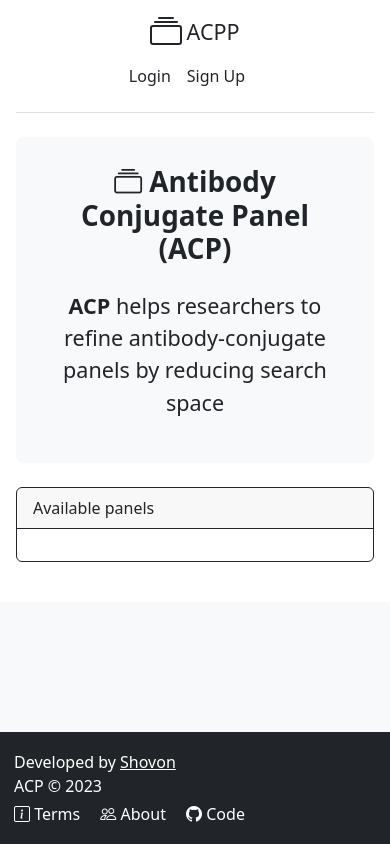
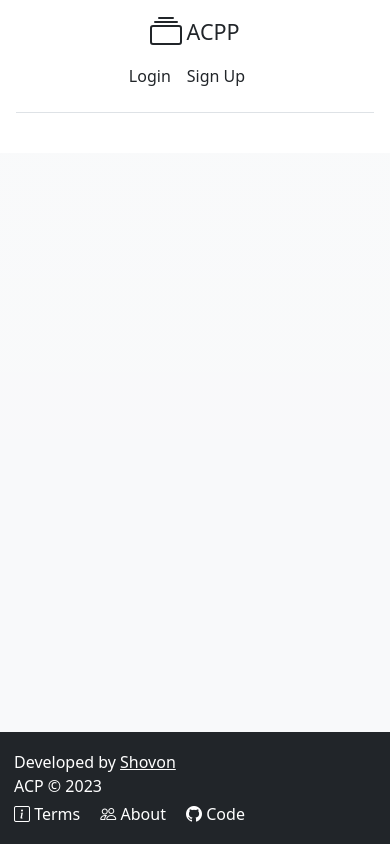
Before and after one commit to arsho/predictor, a Flask app: template project/templates/panels.html in a window 390 px wide. Run offline with Flask 3, Linux system fonts and the light colour scheme; the template is opened without the code that fills it, so the values that code supplies are empty; some libraries are stand-ins or nearby versions.

Commit message:
Added panels

```diff
--- a/project/main.py
+++ b/project/main.py
@@ -4,7 +4,7 @@ from flask import Blueprint, Flask, render_template, request, \
     jsonify, url_for, redirect, flash
 from flask_login import login_required, current_user
 from .controller import get_initial_panels, get_filtered_panels, \
-    get_initial_records, get_antibody_conjugate
+    get_initial_records, get_antibody_conjugate, get_full_data, get_row
 from .models import Panel
 from . import db
 
@@ -19,7 +19,13 @@ def index():
 @main.route('/panels')
 @login_required
 def show_panels():
+    data = get_full_data()
     panels = Panel.query.all()
+    panels = [panel.__dict__ for panel in panels]
+    for panel in panels:
+        panel["records"] = []
+        for id in panel["lab_ids"].split(","):
+            panel["records"].append(get_row(data, id))
     return render_template('panels.html', name=current_user.name,
                            panels=panels)
 
--- a/project/templates/panels.html
+++ b/project/templates/panels.html
@@ -2,96 +2,48 @@
 {% block head %}
 {% endblock %}
 {% block content %}
-<div class="p-4 mb-4 bg-light rounded-3 text-center">
-    <div class="container-fluid py-1">
-        <h3 class="display-6 fw-bold">
-            <i class="bi bi-collection"></i>
-            Antibody Conjugate Panel (ACP)
-        </h3>
-        <div class="row justify-content-md-center mt-4">
-            <p class="col-md-12 fs-4">
-                <b>ACP</b> helps researchers to refine antibody-conjugate
-                panels by reducing search space
-            </p>
-        </div>
-    </div>
-</div>
+<!--<div class="p-4 mb-4 bg-light rounded-3 text-center">-->
+<!--    <div class="container-fluid py-1">-->
+<!--        <h3 class="display-6 fw-bold">-->
+<!--            <i class="bi bi-collection"></i>-->
+<!--            Antibody Conjugate Panel (ACP)-->
+<!--        </h3>-->
+<!--        <div class="row justify-content-md-center mt-4">-->
+<!--            <p class="col-md-12 fs-4">-->
+<!--                <b>ACP</b> helps researchers to refine antibody-conjugate-->
+<!--                panels by reducing search space-->
+<!--            </p>-->
+<!--        </div>-->
+<!--    </div>-->
+<!--</div>-->
+
+{% if panels %}
+{% for panel in panels %}
 
 <div class="row">
     <div class="col-12">
-        <div class="card border-dark mb-4">
-            <div class="card-header border-dark">
-                Available panels
+        <div class="card mb-4">
+            <div class="card-header text-bg-dark">
+                <h5 class="card-title mb-0">
+                    {{ panel.title }}
+                </h5>
+                <small>
+                    <i class="bi bi-person"> </i>
+                    {{ panel.created_by }} ({{panel.contact_email }})
+                </small>
             </div>
             <div class="card-body">
-                {% if panels %}
-                {% for panel in panels %}
-                    <table class="table table-sm">
-                        <thead>
-                        <tr class="table-secondary">
-                            <th>Title</th>
-                            <th>Created by (Email)</th>
-                            <th>Lab IDs</th>
-                            <th>Created at</th>
-                            <th>Updated at</th>
-                        </tr>
-                        </thead>
-                        <tbody>
-                            <tr>
-                                <td>{{ panel.title }}</td>
-                                <td>{{ panel.created_by }}
-                                    ({{ panel.contact_email }})
-                                </td>
-                                <td>{{ panel.lab_ids }}</td>
-                                <td>{{ panel.created_at }}</td>
-                                <td>{{ panel.updated_at }}</td>
-                            </tr>
-                        </tbody>
-                    </table>
-                {% endfor %}
-                {% endif %}
-            </div>
-        </div>
-        <!-- .card -->
-    </div>
-    {% if records %}
-    <div class="col-12">
-        <div class="card border-success mb-4">
-            <div class="card-header border-success">
-                Create Panel
-            </div>
-            <div class="card-body">
-                <form method="post"
-                      action="{{ url_for('main.add_panel') }}">
-                    <div class="row mb-3 g-3 align-items-center">
-                        <div class="col-auto">
-                            <label for="panel_title" class="col-form-label">Panel
-                                title</label>
-                        </div>
-                        <div class="col-auto">
-                            <input required type="text" id="panel_title"
-                                   class="form-control" name="panel_title">
-                        </div>
-                    </div>
                 <table class="table table-sm table-bordered">
                     <thead>
                     <tr class="table-secondary">
-                            <th>Selection</th>
-                            {% for key in records[0].keys() %}
+                        {% for key in panel.records[0].keys() %}
                         <th>{{ key }}</th>
                         {% endfor %}
                     </tr>
                     </thead>
                     <tbody>
-                        {% for item in records %}
+                    {% for item in panel.records %}
                     <tr>
-                            <td class="text-center">
-                                <div class="form-check m-auto">
-                                    <input class="form-check-input"
-                                           name="selected_lab_ids"
-                                           type="checkbox" value="{{ item['Lab#'] }}" checked>
-                                </div>
-                            </td>
                         {% for value in item.values() %}
                         <td>{{ value }}</td>
                         {% endfor %}
@@ -99,21 +51,13 @@
                     {% endfor %}
                     </tbody>
                 </table>
-                    <div class="col-12">
-                        <button class="btn btn-dark text-center m-auto"
-                                type="submit"
-                                name="secondary_form" data-bs-toggle="tooltip"
-                                data-bs-placement="bottom"
-                                title="Save panel">
-                            <i class="bi bi-clipboard"></i> Save panel
-                        </button>
-                    </div>
-                </form>
             </div>
         </div>
         <!-- .card -->
+        {% endfor %}
+        {% endif %}
     </div>
-    {% endif %}
+
 </div>
 
 
```
Also changed, not shown: project/controller.py (+7 -0 lines). Lines whose indentation alone changed are shown as unchanged.
